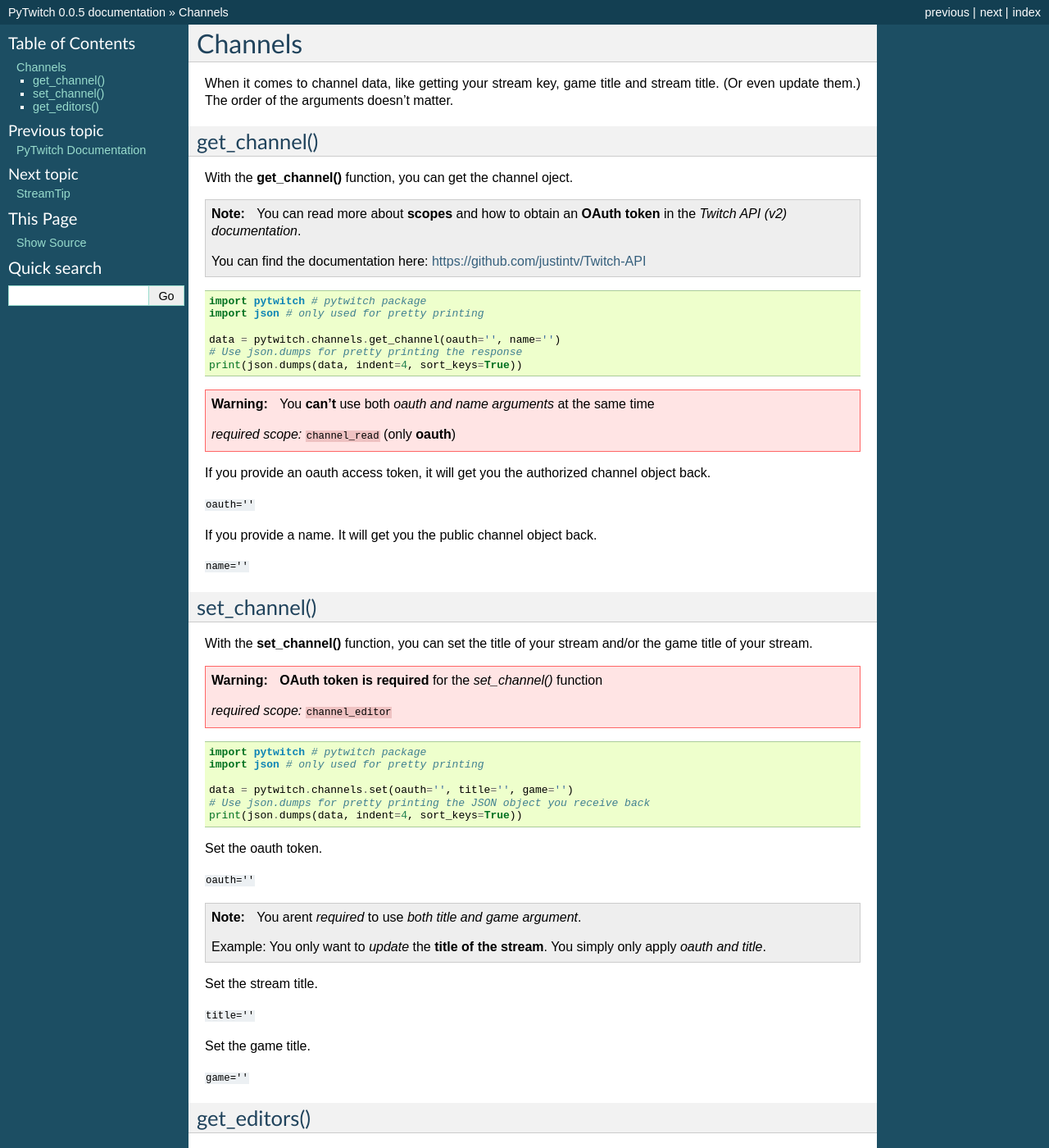
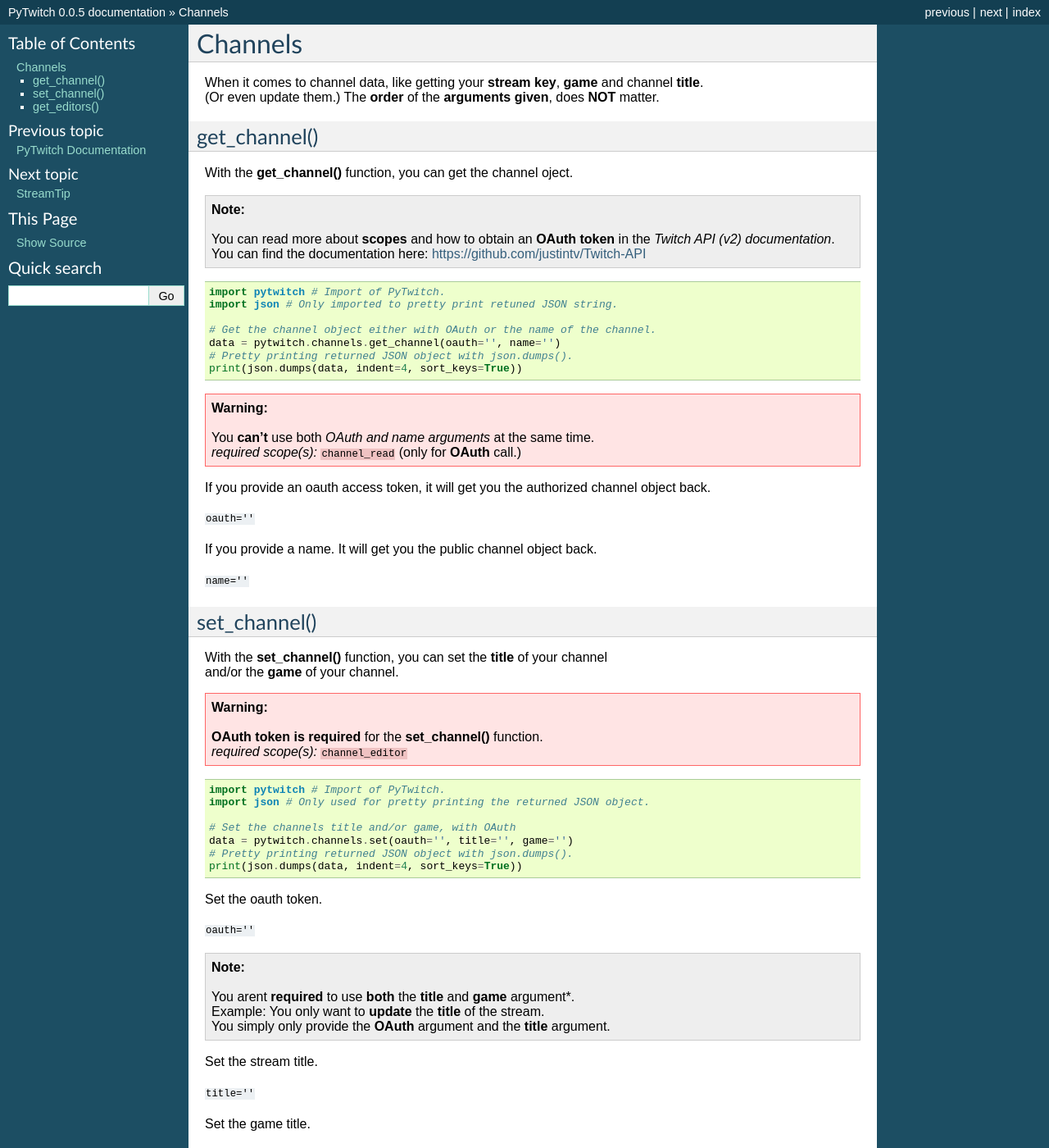
Before and after one commit to CAISC/pytwitch, a Sphinx documentation site: the page built from docs/source/channels.rst, in a window 1280 px wide and 1400 px high. Shown: the whole window at 82% size. Built offline with Sphinx 7.4.7, drawn with Linux system fonts in a browser that asks for light colours; some of the changed text lies outside the part shown.

Commit message:
Updated presentation of the docs, so it's more clear

```diff
--- a/docs/source/channels.rst
+++ b/docs/source/channels.rst
@@ -1,7 +1,8 @@
 Channels
 ========
 
-When it comes to channel data, like getting your stream key, game title and stream title. (Or even update them.) The order of the arguments doesn't matter.
+|  When it comes to channel data, like getting your **stream key**, **game** and channel **title**.
+|  (Or even update them.) The **order** of the **arguments given**, does **NOT** matter.
 
 get_channel()
 -------------
@@ -9,23 +10,22 @@
 With the **get_channel()** function, you can get the channel oject.
 
 .. note::
-	You can read more about **scopes** and how to obtain an **OAuth token** in the *Twitch API (v2) documentation*.
-
-	You can find the documentation here: https://github.com/justintv/Twitch-API
+	|  You can read more about **scopes** and how to obtain an **OAuth token** in the *Twitch API (v2) documentation*.
+	|  You can find the documentation here: https://github.com/justintv/Twitch-API
 
 ::
 
-	import pytwitch # pytwitch package
-	import json # only used for pretty printing
+	import pytwitch # Import of PyTwitch.
+	import json # Only imported to pretty print retuned JSON string.
 
+	# Get the channel object either with OAuth or the name of the channel.
 	data = pytwitch.channels.get_channel(oauth='', name='')
-	# Use json.dumps for pretty printing the response
+	# Pretty printing returned JSON object with json.dumps().
 	print(json.dumps(data, indent=4, sort_keys=True))
 
 .. warning::
-	You **can't** use both *oauth and name arguments* at the same time
-
-	*required scope:* ``channel_read`` (only **oauth**)
+	|  You **can't** use both *OAuth and name arguments* at the same time.
+	|  *required scope(s):* ``channel_read`` (only for **OAuth** call.)
 
 If you provide an oauth access token, it will get you the authorized channel object back.
 
@@ -38,20 +38,21 @@
 set_channel()
 ---------------------
 
-With the **set_channel()** function, you can set the title of your stream and/or the game title of your stream.
+|  With the **set_channel()** function, you can set the **title** of your channel
+|  and/or the **game** of your channel.
 
 .. warning::
-	**OAuth token is required** for the *set_channel()* function
-
-	*required scope:* ``channel_editor``
+	|  **OAuth token is required** for the **set_channel()** function.
+	|  *required scope(s):* ``channel_editor``
 
 ::
 
-	import pytwitch # pytwitch package
-	import json # only used for pretty printing
+	import pytwitch # Import of PyTwitch.
+	import json # Only used for pretty printing the returned JSON object.
 
+	# Set the channels title and/or game, with OAuth
 	data = pytwitch.channels.set(oauth='', title='', game='')
-	# Use json.dumps for pretty printing the JSON object you receive back
+	# Pretty printing returned JSON object with json.dumps().
 	print(json.dumps(data, indent=4, sort_keys=True))
 
 Set the oauth token.
@@ -59,9 +60,9 @@
 ``oauth=''``
 
 .. note::
-	You arent *required* to use *both title and game argument*.
-
-	Example: You only want to *update* the **title of the stream**. You simply only apply *oauth and title*.
+	|  You arent **required** to use **both** the **title** and **game** argument*.
+	|  Example: You only want to **update** the **title** of the stream.
+	|  You simply only provide the **OAuth** argument and the **title** argument.
 
 Set the stream title.
 
@@ -77,17 +78,17 @@
 With the **get_editors()**, you can return all the editors of a channel
 
 .. warning::
-	**OAuth token is required** for the *get_editors()* function
-
-	*required scope:* ``channel_read``
+	|  **OAuth token is required** for the **get_editors()** function.
+	|  *required scope(s):* ``channel_read``
 
 ::
 
-	import pytwitch # pytwitch package
-	import json # only used for pretty printing
+	import pytwitch # Import of PyTwitch.
+	import json # Only imported to pretty print retuned JSON string.
 
+	# Get all the editors of channel with OAuth.
 	data = pytwitch.channels.get_editors(oauth='')
-	# Use json.dumps for pretty printing the JSON object you receive back
+	# Pretty printing returned JSON object with json.dumps().
 	print(json.dumps(data, indent=4, sort_keys=True))
 
 Set the oauth token.
```
Also changed, not shown: docs/source/index.rst (+28 -9 lines), docs/source/streamtip.rst (+15 -11 lines).
